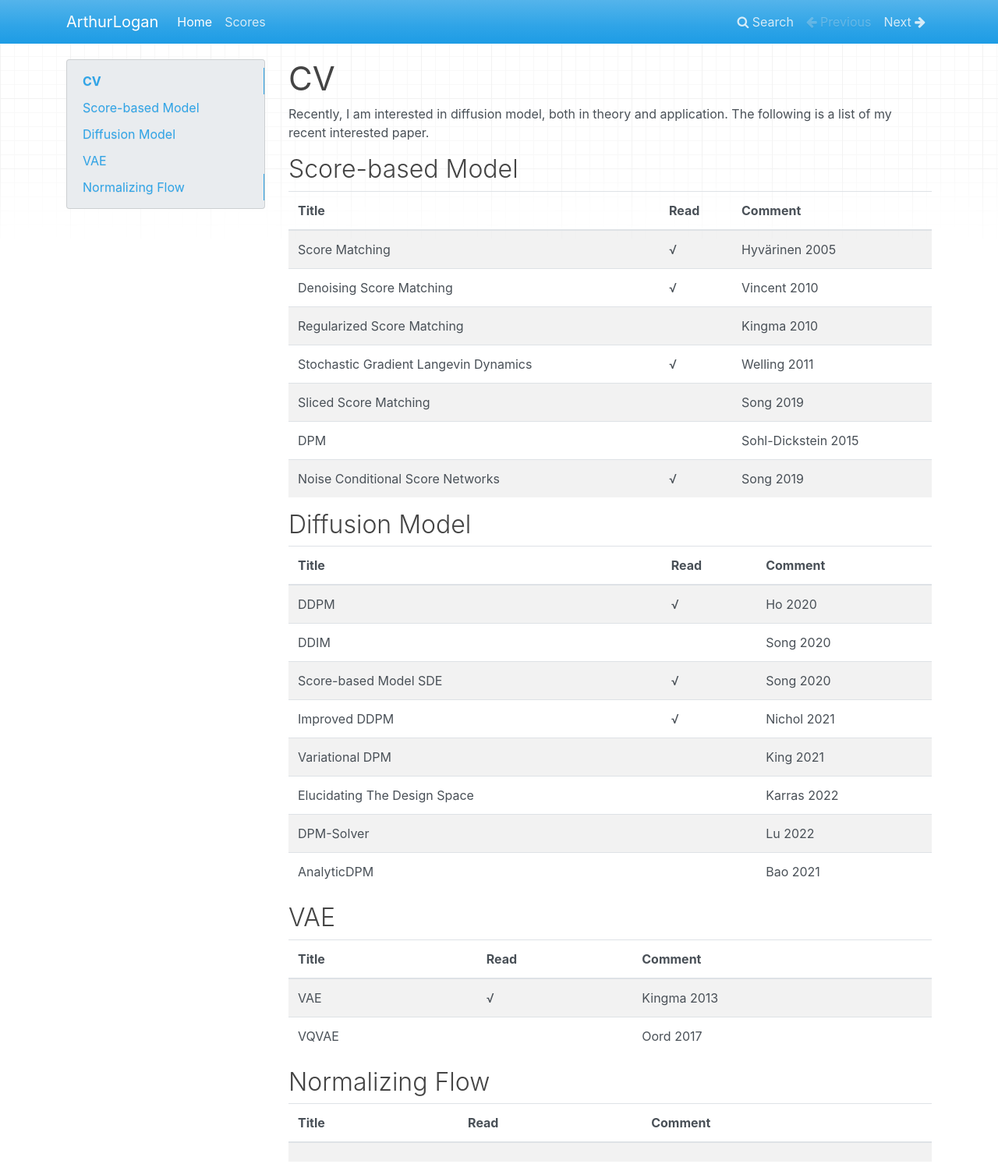
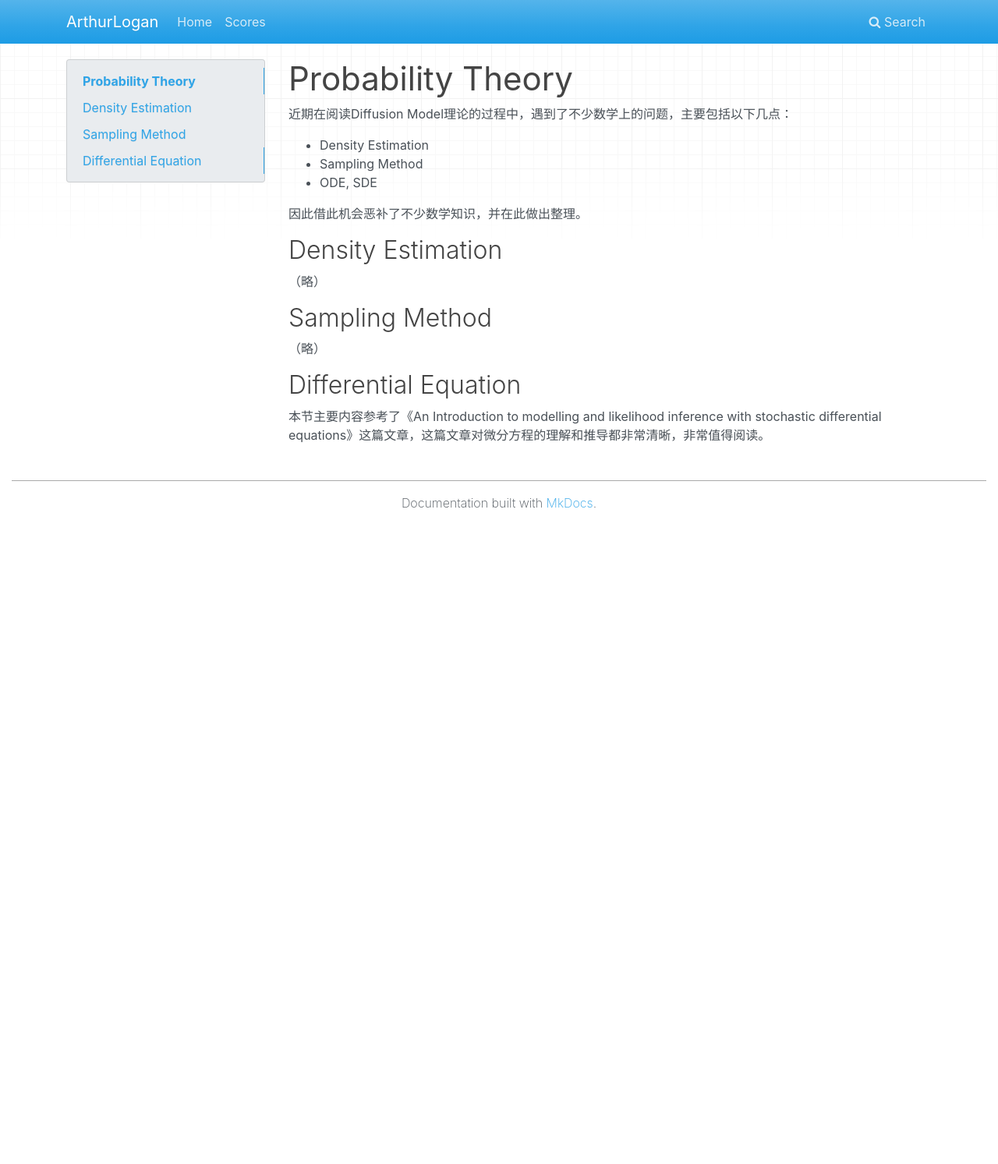
Before and after one commit to ArthurLogan/arthurlogan.github.io, a plain HTML site: page probability_theory/index.html in a window 1280 px wide. Shown: the top 1493 px of the page at 78% size. After the commit the page ends 800 px from the top, so only its background shows below. Drawn offline with nearby package versions, Linux system fonts and the light colour scheme.

Commit message:
Deployed c192acf with MkDocs version: 1.4.2

```diff
--- a/index.html
+++ b/probability_theory/index.html
@@ -4,26 +4,26 @@
         <meta charset="utf-8">
         <meta http-equiv="X-UA-Compatible" content="IE=edge">
         <meta name="viewport" content="width=device-width, initial-scale=1.0">
-        <meta name="description" content="None">
 
-        <link rel="canonical" href="https://example.com/">
-        <link rel="shortcut icon" href="img/favicon.ico">
-        <title>ArthurLogan</title>
-        <link href="css/bootstrap.min.css" rel="stylesheet">
-        <link href="css/font-awesome.min.css" rel="stylesheet">
-        <link href="css/base.css" rel="stylesheet">
+
+        <link rel="canonical" href="https://example.com/probability_theory/">
+        <link rel="shortcut icon" href="../img/favicon.ico">
+        <title>Probability Theory - ArthurLogan</title>
+        <link href="../css/bootstrap.min.css" rel="stylesheet">
+        <link href="../css/font-awesome.min.css" rel="stylesheet">
+        <link href="../css/base.css" rel="stylesheet">
         <link rel="stylesheet" href="https://cdnjs.cloudflare.com/ajax/libs/highlight.js/10.5.0/styles/github.min.css">
 
-        <script src="js/jquery-1.10.2.min.js" defer></script>
-        <script src="js/bootstrap.min.js" defer></script>
+        <script src="../js/jquery-1.10.2.min.js" defer></script>
+        <script src="../js/bootstrap.min.js" defer></script>
         <script src="https://cdnjs.cloudflare.com/ajax/libs/highlight.js/10.5.0/highlight.min.js"></script>
         <script>hljs.initHighlightingOnLoad();</script>
     </head>
 
-    <body class="homepage">
+    <body>
         <div class="navbar fixed-top navbar-expand-lg navbar-dark bg-primary">
             <div class="container">
-                <a class="navbar-brand" href=".">ArthurLogan</a>
+                <a class="navbar-brand" href="..">ArthurLogan</a>
                 <!-- Expander button -->
                 <button type="button" class="navbar-toggler" data-toggle="collapse" data-target="#navbar-collapse">
                     <span class="navbar-toggler-icon"></span>
@@ -33,11 +33,11 @@
                 <div id="navbar-collapse" class="navbar-collapse collapse">
                         <!-- Main navigation -->
                         <ul class="nav navbar-nav">
-                            <li class="navitem active">
-                                <a href="." class="nav-link">Home</a>
+                            <li class="navitem">
+                                <a href=".." class="nav-link">Home</a>
                             </li>
                             <li class="navitem">
-                                <a href="score_based_model/" class="nav-link">Scores</a>
+                                <a href="../score_based_model/" class="nav-link">Scores</a>
                             </li>
                         </ul>
 
@@ -47,16 +47,6 @@
                                 <i class="fa fa-search"></i> Search
                             </a>
                         </li>
-                            <li class="nav-item">
-                                <a rel="prev" class="nav-link disabled">
-                                    <i class="fa fa-arrow-left"></i> Previous
-                                </a>
-                            </li>
-                            <li class="nav-item">
-                                <a rel="next" href="score_based_model/" class="nav-link">
-                                    Next <i class="fa fa-arrow-right"></i>
-                                </a>
-                            </li>
                     </ul>
                 </div>
             </div>
@@ -75,21 +65,17 @@
     <div id="toc-collapse" class="navbar-collapse collapse card bg-secondary">
         <ul class="nav flex-column">
 
-            <li class="nav-item" data-level="1"><a href="#cv" class="nav-link">CV</a>
+            <li class="nav-item" data-level="1"><a href="#probability-theory" class="nav-link">Probability Theory</a>
               <ul class="nav flex-column">
-            <li class="nav-item" data-level="2"><a href="#score-based-model" class="nav-link">Score-based Model</a>
+            <li class="nav-item" data-level="2"><a href="#density-estimation" class="nav-link">Density Estimation</a>
               <ul class="nav flex-column">
               </ul>
             </li>
-            <li class="nav-item" data-level="2"><a href="#diffusion-model" class="nav-link">Diffusion Model</a>
+            <li class="nav-item" data-level="2"><a href="#sampling-method" class="nav-link">Sampling Method</a>
               <ul class="nav flex-column">
               </ul>
             </li>
-            <li class="nav-item" data-level="2"><a href="#vae" class="nav-link">VAE</a>
-              <ul class="nav flex-column">
-              </ul>
-            </li>
-            <li class="nav-item" data-level="2"><a href="#normalizing-flow" class="nav-link">Normalizing Flow</a>
+            <li class="nav-item" data-level="2"><a href="#differential-equation" class="nav-link">Differential Equation</a>
               <ul class="nav flex-column">
               </ul>
             </li>
@@ -100,146 +86,20 @@
 </div></div>
                     <div class="col-md-9" role="main">
 
-<h1 id="cv">CV</h1>
-<p>Recently, I am interested in diffusion model, both in theory and application. The following is a list of my recent interested paper.</p>
-<h2 id="score-based-model">Score-based Model</h2>
-<table>
-<thead>
-<tr>
-<th align="left">Title</th>
-<th align="left">Read</th>
-<th>Comment</th>
-</tr>
-</thead>
-<tbody>
-<tr>
-<td align="left">Score Matching</td>
-<td align="left">√</td>
-<td>Hyvärinen 2005</td>
-</tr>
-<tr>
-<td align="left">Denoising Score Matching</td>
-<td align="left">√</td>
-<td>Vincent 2010</td>
-</tr>
-<tr>
-<td align="left">Regularized Score Matching</td>
-<td align="left"></td>
-<td>Kingma 2010</td>
-</tr>
-<tr>
-<td align="left">Stochastic Gradient Langevin Dynamics</td>
-<td align="left">√</td>
-<td>Welling 2011</td>
-</tr>
-<tr>
-<td align="left">Sliced Score Matching</td>
-<td align="left"></td>
-<td>Song 2019</td>
-</tr>
-<tr>
-<td align="left">DPM</td>
-<td align="left"></td>
-<td>Sohl-Dickstein 2015</td>
-</tr>
-<tr>
-<td align="left">Noise Conditional Score Networks</td>
-<td align="left">√</td>
-<td>Song 2019</td>
-</tr>
-</tbody>
-</table>
-<h2 id="diffusion-model">Diffusion Model</h2>
-<table>
-<thead>
-<tr>
-<th>Title</th>
-<th>Read</th>
-<th>Comment</th>
-</tr>
-</thead>
-<tbody>
-<tr>
-<td>DDPM</td>
-<td>√</td>
-<td>Ho 2020</td>
-</tr>
-<tr>
-<td>DDIM</td>
-<td></td>
-<td>Song 2020</td>
-</tr>
-<tr>
-<td>Score-based Model SDE</td>
-<td>√</td>
-<td>Song 2020</td>
-</tr>
-<tr>
-<td>Improved DDPM</td>
-<td>√</td>
-<td>Nichol 2021</td>
-</tr>
-<tr>
-<td>Variational DPM</td>
-<td></td>
-<td>King 2021</td>
-</tr>
-<tr>
-<td>Elucidating The Design Space</td>
-<td></td>
-<td>Karras 2022</td>
-</tr>
-<tr>
-<td>DPM-Solver</td>
-<td></td>
-<td>Lu 2022</td>
-</tr>
-<tr>
-<td>AnalyticDPM</td>
-<td></td>
-<td>Bao 2021</td>
-</tr>
-</tbody>
-</table>
-<h2 id="vae">VAE</h2>
-<table>
-<thead>
-<tr>
-<th>Title</th>
-<th>Read</th>
-<th>Comment</th>
-</tr>
-</thead>
-<tbody>
-<tr>
-<td>VAE</td>
-<td>√</td>
-<td>Kingma 2013</td>
-</tr>
-<tr>
-<td>VQVAE</td>
-<td></td>
-<td>Oord 2017</td>
-</tr>
-</tbody>
-</table>
-<h2 id="normalizing-flow">Normalizing Flow</h2>
-<table>
-<thead>
-<tr>
-<th>Title</th>
-<th>Read</th>
-<th>Comment</th>
-</tr>
-</thead>
-<tbody>
-<tr>
-<td></td>
-<td></td>
-<td></td>
-</tr>
-</tbody>
-</table></div>
+<h1 id="probability-theory">Probability Theory</h1>
+<p>近期在阅读Diffusion Model理论的过程中，遇到了不少数学上的问题，主要包括以下几点：</p>
+<ul>
+<li>Density Estimation</li>
+<li>Sampling Method</li>
+<li>ODE, SDE</li>
+</ul>
+<p>因此借此机会恶补了不少数学知识，并在此做出整理。</p>
+<h2 id="density-estimation">Density Estimation</h2>
+<p>（略）</p>
+<h2 id="sampling-method">Sampling Method</h2>
+<p>（略）</p>
+<h2 id="differential-equation">Differential Equation</h2>
+<p>本节主要内容参考了《An Introduction to modelling and likelihood inference with stochastic differential equations》这篇文章，这篇文章对微分方程的理解和推导都非常清晰，非常值得阅读。</p></div>
             </div>
         </div>
 
@@ -248,11 +108,11 @@
             <p>Documentation built with <a href="https://www.mkdocs.org/">MkDocs</a>.</p>
         </footer>
         <script>
-            var base_url = ".",
+            var base_url = "..",
                 shortcuts = {"help": 191, "next": 78, "previous": 80, "search": 83};
         </script>
-        <script src="js/base.js" defer></script>
-        <script src="search/main.js" defer></script>
+        <script src="../js/base.js" defer></script>
+        <script src="../search/main.js" defer></script>
 
         <div class="modal" id="mkdocs_search_modal" tabindex="-1" role="dialog" aria-labelledby="searchModalLabel" aria-hidden="true">
     <div class="modal-dialog modal-lg">
@@ -317,8 +177,3 @@
 
     </body>
 </html>
-
-<!--
-MkDocs version : 1.4.2
-Build Date UTC : 2022-11-19 01:25:48.752497+00:00
--->
```
Also changed, not shown: search/search_index.json (+1 -1 lines), sitemap.xml (+7 -2 lines), 1 other file.
